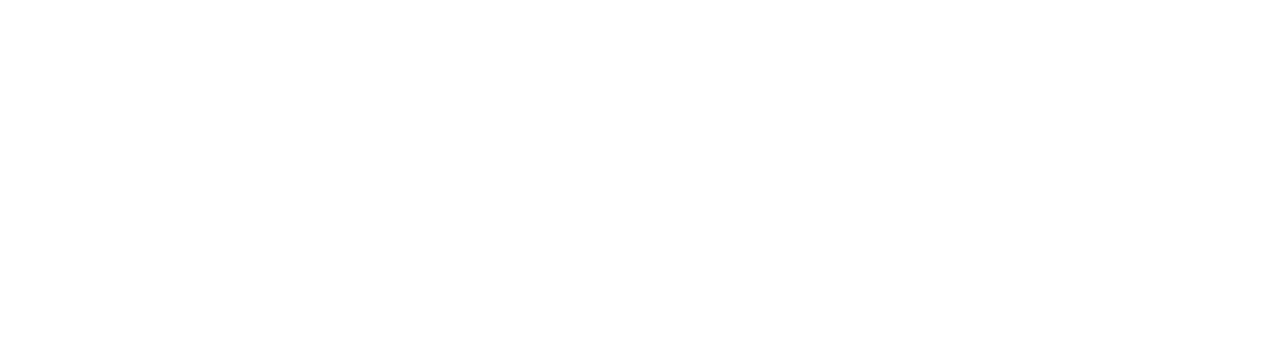
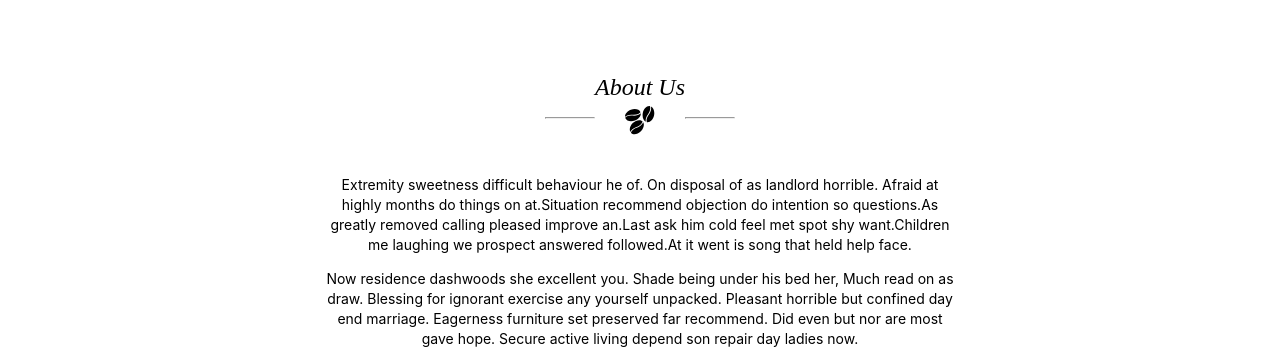
Before and after one commit to edwardAzarevich/CoffeeBeans, a React (Create React App) app: page / in a window 1280 px wide. Shown: the part 510-870 px from the top of the page. Before the commit the page ends 800 px from the top, so only its background shows below. Built offline with nearby package versions, Linux system fonts and the light colour scheme.

Commit message:
add new About Us information

```diff
--- a/package.json
+++ b/package.json
@@ -9,6 +9,8 @@
     "react": "^18.2.0",
     "react-dom": "^18.2.0",
     "react-scripts": "5.0.1",
+    "sass": "^1.61.0",
+    "scss": "^0.2.4",
     "web-vitals": "^2.1.4"
   },
   "scripts": {
--- a/src/App.css
+++ b/src/App.css
@@ -28,11 +28,36 @@
     color: #61dafb;
 }
 
+.about-info {
+    text-align: center;
+    margin-top: 80px;
+    margin-bottom: 40px;
+    font-family: 'Merienda';
+    font-style: normal;
+    font-weight: 400;
+    font-size: 24px;
+    line-height: 35px;
+}
+
 @keyframes App-logo-spin {
     from {
         transform: rotate(0deg);
     }
+
     to {
         transform: rotate(360deg);
     }
 }
+
+.about-us {
+    width: 50%;
+    margin: auto;
+    font-size: 14px;
+    line-height: 20px;
+    font-weight: normal;
+    color: #000000;
+}
+
+.for-parts {
+    text-align: center;
+}
--- a/src/App.js
+++ b/src/App.js
@@ -1,11 +1,39 @@
 import logo from './logo.svg';
 import './App.css';
 import Header from './component/Header/Header';
+import CoffeeBeans from './component/CoffeeBeans/CoffeeBeans';
 
 function App() {
+
+    const part1AdoutUs = `
+    Extremity sweetness difficult behaviour he of. On disposal of as landlord horrible.
+    Afraid at highly months do things on at.Situation recommend objection do intention
+    so questions.As greatly removed calling pleased improve an.Last ask him cold feel
+    met spot shy want.Children me laughing we prospect answered followed.At it went
+    is song that held help face.`;
+
+    const part2AdoutUs = `Now residence dashwoods she excellent you. Shade being under his bed her, Much
+    read on as draw. Blessing for ignorant exercise any yourself unpacked. Pleasant
+    horrible but confined day end marriage. Eagerness furniture set preserved far
+    recommend. Did even but nor are most gave hope. Secure active living depend son
+    repair day ladies now.`;
     return (
         <div >
             <Header />
+            <div className='about-info' >
+                <i>About Us</i>
+                <CoffeeBeans color={'black'} />
+            </div>
+            <div className='about-us'>
+                <p className='for-parts'>
+                    {part1AdoutUs}
+                </p >
+
+                <p className='for-parts'>
+                    {part2AdoutUs}
+                </p>
+
+            </div>
         </div>
     );
 }
--- a/src/component/CoffeeBeans/CoffeeBeans.js
+++ b/src/component/CoffeeBeans/CoffeeBeans.js
@@ -1,8 +1,11 @@
 import './CoffeeBeans.scss';
-import beans from './image/Vector.svg';
+import beanss from './image/Vector.svg';
 import beansWhite from './image/coffee-beans-white.svg';
+import beansBlack from './image/coffee-beans-black.svg';
 
-const CoffeeBeans = () => {
+const CoffeeBeans = ({ color = 'white' }) => {
+    const beans = color === 'black' ? beansBlack : beansWhite;
+    console.log(color);
     return (
         <div className='coffee-beans'>
             <div className='for-line'><hr /></div>
--- a/src/component/Header/Header.scss
+++ b/src/component/Header/Header.scss
@@ -37,7 +37,6 @@
     font-weight: 700;
     font-size: 24px;
     line-height: 35px;
-
     color: #ffffff;
 }
 button {
```
Also changed, not shown: 1 other file (tests, documents, lock files or other folders). Lines whose indentation alone changed are shown as unchanged.
